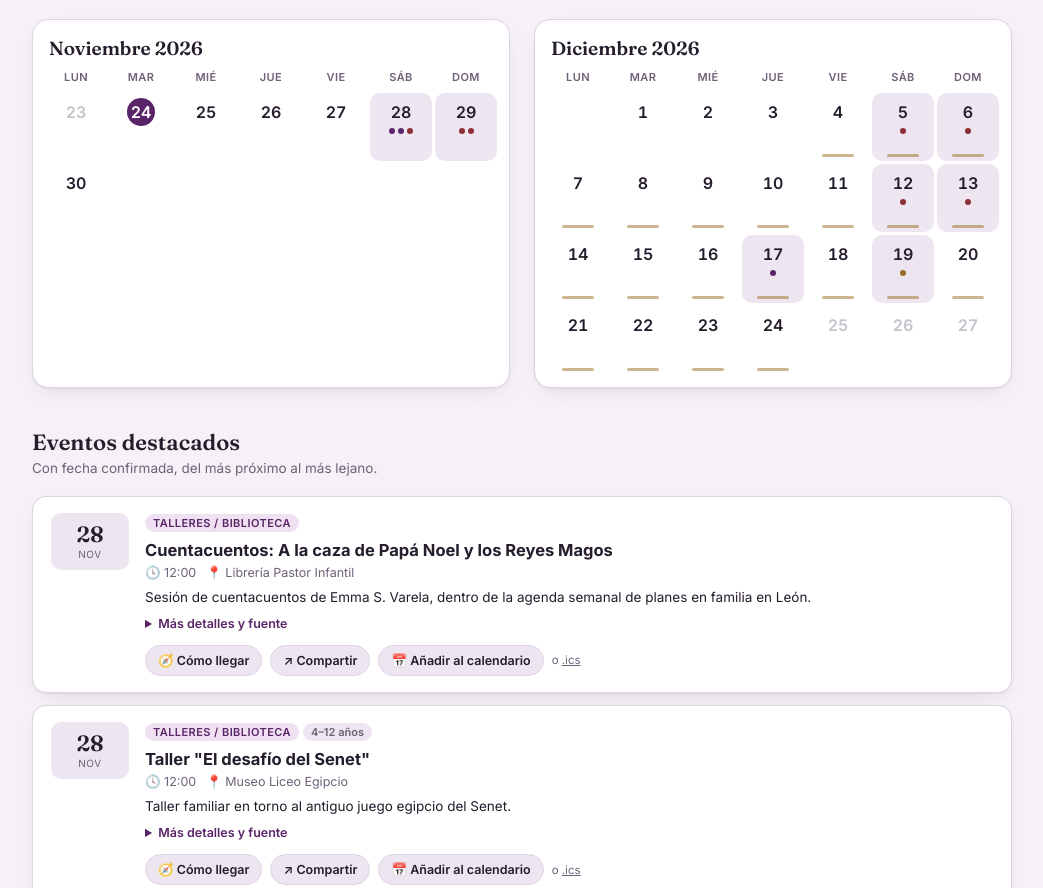
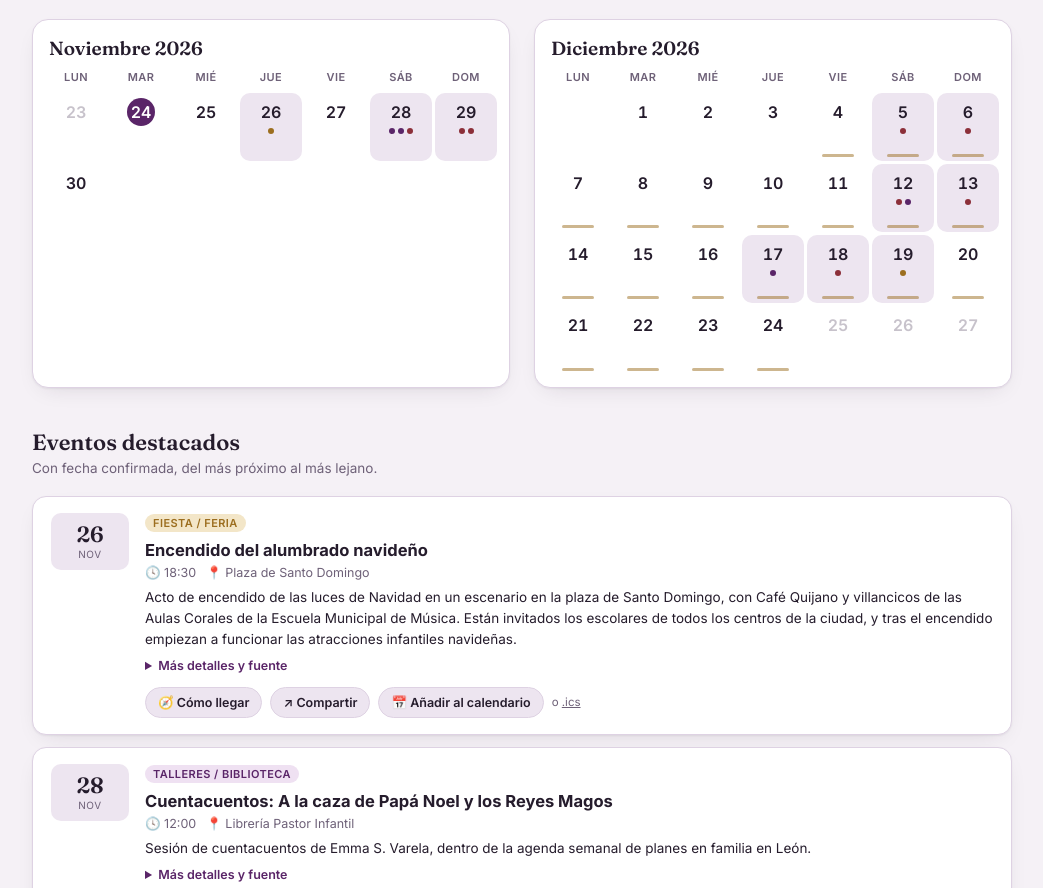
Before and after one commit to peterkas/leon-con-peques, a plain HTML site: page index.html in a window 1280 px wide. Shown: the part 583-1471 px from the top of the page, without its empty margins (118-1161 px from the left). Drawn offline with Linux system fonts and the light colour scheme.

Commit message:
Actualización semanal 2026-11-24
Nuevos:
- Encendido del alumbrado navideño (jue 26 nov, 18:30, pl. Santo Domingo)
- "Cuentos que no caducan", Biblioteca Pública (sáb 12 dic, 12:00, 5+, gratis)
- "Papá Noel y la magia de la Navidad", Matallana de Torío (18 dic)

Cambios:
- Teatro San Francisco (El bosque en llamas, La semilla, Soy un oso):
  reverificados en fichas oficiales; enlace de venta de entradas.
- Cabalgaza reconfirmada para el sáb 19 dic (menudoesleon, 15 nov).
- Parque de la Plaza de Toros: fechas reconfirmadas.
- Programación habitual: agenda de la Biblioteca (vía Turismo CyL),
  talleres Abacus Innova, estado del MUSAC.

Co-Authored-By: Claude Opus 5.5 <noreply@anthropic.com>

```diff
--- a/data.js
+++ b/data.js
@@ -17,9 +17,18 @@
 //   tickets   (opcional) URL de compra de entradas
 //   summary, detail, source (dominios separados por " · ", se muestran como enlaces)
 //
-// Tras editar este fichero: ./tools/build-ics.sh  (y subir ics/ en el mismo commit)
+// Tras editar este fichero: ./tools/test.sh  (ics/ no se sube: lo genera GitHub al publicar)
 
 const events = [
+  {
+    id:'encendido', title:'Encendido del alumbrado navideño', cat:'fiesta',
+    start:'2026-11-26', end:'2026-11-26',
+    place:'Plaza de Santo Domingo',
+    sessions:[{date:'2026-11-26', time:'18:30'}],
+    summary:'Acto de encendido de las luces de Navidad en un escenario en la plaza de Santo Domingo, con Café Quijano y villancicos de las Aulas Corales de la Escuela Municipal de Música. Están invitados los escolares de todos los centros de la ciudad, y tras el encendido empiezan a funcionar las atracciones infantiles navideñas.',
+    detail:'Nuevo esta semana (artículo de menudoesleon.com del 18 de noviembre). La fuente no indica edad ni si es gratuito.',
+    source:'menudoesleon.com'
+  },
   {
     id:'cuentoreyes', title:'Cuentacuentos: A la caza de Papá Noel y los Reyes Magos', cat:'taller',
     start:'2026-11-28', end:'2026-11-28',
@@ -45,8 +54,9 @@ const events = [
     place:'Teatro San Francisco',
     sessions:[{date:'2026-11-28', time:'18:00'}, {date:'2026-11-29', time:'12:00'}],
     age:{min:5}, price:'7 €', duration:50,
+    tickets:'https://www.ctickets.es/eventos/entradas-teatro-san-francisco',
     summary:'Teatro infantil de la compañía asturiana ElektraFiktion: un incendio arrasa un bosque donde conviven el erizo Espín y la zorra Pícara, y el público infantil debe guiar a los animales a un lugar seguro.',
-    detail:'Apto a partir de 5 años, duración 50 min, entrada 7 €. Reverificado esta semana directamente en teatrosanfrancisco.es (acceso recuperado tras varias semanas de fallos). Sin cambios.',
+    detail:'Apto a partir de 5 años, duración 50 min, entrada 7 €. Reverificado esta semana en la ficha oficial de cada función (sáb 28, 18:00 · dom 29, 12:00). Sin cambios. Entradas en la página de venta del teatro en ctickets.es.',
     source:'teatrosanfrancisco.es · ctickets.es'
   },
   {
@@ -74,7 +84,7 @@ const events = [
     place:'Plaza de Toros de León',
     age:{min:2, max:12}, price:'6 € niños · 3 € adultos',
     summary:'Castillos hinchables gigantes, toboganes, realidad virtual, piscina de bolas, zona de dibujo y cine navideño, en un espacio cubierto.',
-    detail:'Entrada infantil (2-12 años) 6 €, adultos 3 €. Horario según sesión, publicado en criaturasjurasicas.com. Sin cambios respecto a la semana pasada.',
+    detail:'Entrada infantil (2-12 años) 6 €, adultos 3 €. Horario según sesión, publicado en criaturasjurasicas.com. Fechas (5 dic – 7 ene) reconfirmadas esta semana en la portada de menudoesleon.com.',
     source:'menudoesleon.com · digitaldeleon.com'
   },
   {
@@ -83,8 +93,9 @@ const events = [
     place:'Teatro San Francisco',
     sessions:[{date:'2026-12-05', time:'17:00'}, {date:'2026-12-05', time:'18:15'}, {date:'2026-12-06', time:'11:00'}, {date:'2026-12-06', time:'12:15'}],
     age:{min:3}, price:'7 €', duration:40,
+    tickets:'https://www.ctickets.es/eventos/entradas-teatro-san-francisco',
     summary:'Espectáculo de títeres y objetos de La Canela Títeres (Jaén): una reflexión sobre sembrar y cuidar los potenciales de la infancia, con los límites como ayuda para crecer y el miedo como un obstáculo a superar.',
-    detail:'Apto a partir de 3 años, duración 40 min, entrada 7 €. Reverificado esta semana directamente en teatrosanfrancisco.es. Es el espectáculo de este calendario con la edad recomendada más ajustada a la franja de 3-5 años.',
+    detail:'Apto a partir de 3 años, duración 40 min, entrada 7 €. Reverificado esta semana en las fichas oficiales de las cuatro funciones. Es el espectáculo de este calendario con la edad recomendada más ajustada a la franja de 3-5 años.',
     source:'teatrosanfrancisco.es · ctickets.es'
   },
   {
@@ -93,9 +104,32 @@ const events = [
     place:'Teatro San Francisco',
     sessions:[{date:'2026-12-12', time:'18:00'}, {date:'2026-12-13', time:'12:00'}],
     age:{min:4}, price:'7 €', duration:50,
+    tickets:'https://www.ctickets.es/eventos/entradas-teatro-san-francisco',
     summary:'Títeres, marionetas y música de Cía. Yheppa Títeres (Asturias). Ursus, un oso, sale de su cueva en primavera y descubre que su bosque ha sido sustituido por una fábrica; sus habitantes le hacen dudar de que sea realmente un oso. Basado en el cuento "El oso que no era", de Frank Tashlin.',
-    detail:'Apto a partir de 4 años · duración 50 min · entrada 7 €. Reverificado esta semana directamente en teatrosanfrancisco.es. Sin cambios.',
+    detail:'Apto a partir de 4 años · duración 50 min · entrada 7 €. Fechas y horas reverificadas esta semana en el calendario oficial infantil-familiar de diciembre. Sin cambios.',
     source:'teatrosanfrancisco.es · ctickets.es'
+  },
+  {
+    id:'cuentosnocaducan', title:'Cuentacuentos: Cuentos que no caducan', cat:'taller',
+    start:'2026-12-12', end:'2026-12-12',
+    place:'Biblioteca Pública de León',
+    mapQuery:'Biblioteca Pública de León, Calle Santa Nonia 5, León',
+    sessions:[{date:'2026-12-12', time:'12:00'}],
+    age:{min:5}, price:'Gratis (hasta completar aforo)',
+    summary:'Mañana de cuentos con Las Mudanceras (Irene Mesonero "Polilla" y Judy Judynski, de Cuenta y Crea): cuentos populares poco conocidos, contados con humor, que acercan las tradiciones de la región.',
+    detail:'Nuevo esta semana (agenda cultural de Turismo de Castilla y León). A partir de 5 años; entrada libre hasta completar el aforo. La fuente no indica si hace falta inscripción.',
+    source:'turismocastillayleon.com'
+  },
+  {
+    id:'papanoelmatallana', title:'Papá Noel y la magia de la Navidad', cat:'teatro',
+    start:'2026-12-18', end:'2026-12-18',
+    place:'Casa de las Culturas, Matallana de Torío',
+    mapQuery:'Casa de las Culturas, Avenida Constitución 17, Matallana de Torío',
+    time:'hora por confirmar',
+    duration:50,
+    summary:'Teatro multidisciplinar de Lito Producciones: Papá Noel y los Reyes Magos se unen para descubrir por qué se han perdido las cartas de los niños. Con canciones, juegos y participación del público, sobre la amistad, la igualdad y el trabajo en equipo.',
+    detail:'Nuevo esta semana (agenda cultural de Turismo de Castilla y León). Fuera de León capital, en Matallana de Torío. La fuente no indica hora, edad ni precio.',
+    source:'turismocastillayleon.com'
   },
   {
     id:'papanoelvq', title:'A la caza de Papá Noel', cat:'taller',
@@ -111,21 +145,22 @@ const events = [
     place:'Calles de León (recorrido por anunciar)', time:'hora por confirmar',
     mapQuery:null,
     summary:'Desfile navideño con Papá Noel, carrozas, música, acróbatas, elfos, duendes y renos, dentro de una gira de la Cabalgaza por cinco ciudades de Castilla y León (Valladolid 12, Palencia 13, León 19, Salamanca 20 y Zamora 23 de diciembre).',
-    detail:'Reconfirmado esta semana por una fuente adicional (Digital de León, 16 nov). El horario y el recorrido por las calles de León todavía no se han publicado.',
-    source:'elespanol.com · digitaldeleon.com'
+    detail:'Reconfirmado esta semana en menudoesleon.com (artículo del 15 de noviembre: "sábado 19 de diciembre de 2026"). Horario y recorrido aún sin publicar; en ediciones anteriores salió a las 19:00 de Papalaguinda. Ojo: algún listado de terceros da el 20 de diciembre, pero corresponde a la edición de 2025.',
+    source:'menudoesleon.com · elespanol.com · digitaldeleon.com'
   }
 ];
 
 const recurring = [
   { title:'"Conocemos a la reina Urraca" (taller, Palacio del Conde Luna) — NUEVO esta semana', desc:'Viernes 27 (18:00) y sábado 28 de noviembre (12:00) de 2026. Recomendado de 6 a 8 años, por encima de la franja de 3-5 de este calendario. Parece continuar el ciclo histórico de talleres del Palacio del Conde Luna con una temática distinta a la de años anteriores.', source:'menudoesleon.com (consultado esta semana)' },
   { title:'Teatro San Francisco — ciclo infantil-familiar de enero de 2027 (fuera de ventana, para referencia)', desc:'Papá Zorro (9-10 ene, 4-9 años), Dale (16-17 ene, desde 5 años), Casa (23-24 ene, desde 4 años) y La niña de las trenzas al revés (30-31 ene, desde 4 años). Todas sáb 18:00 / dom 12:00, 7 €. Se incorporarán a la lista principal cuando la ventana móvil las alcance.', source:'teatrosanfrancisco.es (calendario oficial, consultado esta semana)' },
-  { title:'MUSAC — visita familiar (Pistoletto / exposiciones temporales)', desc:'Domingo 6 de diciembre de 2026, 12:00 (la visita del 22 de noviembre ya se ha celebrado). Pensada para niños de 5 a 12 años, por encima de la franja de 3-5 de este calendario. No se ha podido consultar esta semana si existe algún programa "Pequeamigos" o "Diverviaje para Pequeamigos" (error del servidor de musac.es).', source:'musac.es · menudoesleon.com (semanas anteriores)' },
+  { title:'MUSAC — visita familiar (Pistoletto / exposiciones temporales)', desc:'Domingo 6 de diciembre de 2026, 12:00 (la visita del 22 de noviembre ya se ha celebrado). Pensada para niños de 5 a 12 años. Esta semana musac.es carga, pero su página no muestra el programa infantil de diciembre; los programas mensuales en PDF de 2026 (Turismo CyL) mantienen el formato de visitas y talleres gratuitos para 5-12 años con inscripción.', source:'musac.es · turismocastillayleon.com (consultados esta semana)' },
   { title:'Rompamos barreras (taller, Biblioteca Pública de León)', desc:'Miércoles 25 de noviembre y 2 de diciembre de 2026, 19:00, con Mar Bonaque. Edad confirmada: a partir de 6 años, por lo que queda fuera de la franja de 3-5 años de este calendario.', source:'bibliotecas.jcyl.es (consultado en semanas anteriores)' },
   { title:'Villaquilambre — ciclo "Otoño Cultural"', desc:'Confirmado esta semana directamente en la fuente que no hay más funciones de teatro/música en diciembre aparte de "Menuda momia" (29 nov) y "A la caza de Papá Noel" (17 dic), ambas ya en la lista principal.', source:'menudoesleon.com (consultado esta semana)' },
   { title:'"Teatro para compartir en familia" — Casa de Cultura de Armunia', desc:'Ciclo gratuito municipal de teatro/títeres para toda la familia, sábados 18:00. No se ha reverificado esta semana; sin convocatoria de 2026 encontrada hasta ahora.', source:'búsquedas de prensa local (sin convocatoria 2026 confirmada)' },
   { title:'Biblioescena 2026 (Junta de Castilla y León)', desc:'Ciclo regional de teatro infantil/familiar en bibliotecas públicas, con sesiones de 3+, 4+ y 5+ años en otoño de 2026. En búsquedas anteriores todas las sesiones localizadas eran en la Biblioteca Pública de Salamanca, ninguna en León capital. Esta semana se ha localizado un programa similar de cuentos para bebés, pero en Valladolid, no en León.', source:'turismocastillayleon.com' },
-  { title:'Biblioteca Pública de León — agenda de diciembre', desc:'No se ha podido consultar esta semana la página de agenda de bibliotecas.jcyl.es (error de acceso). Se reintentará la próxima semana para localizar cuentacuentos y talleres de diciembre específicos para 3-5 años.', source:'bibliotecas.jcyl.es' },
-  { title:'Agenda de fin de semana (menudoesleon.com, ahoraleon.com)', desc:'El post semanal de menudoesleon.com sigue al día (publicado 18 nov, revisado 23 nov, cubre el 27-29 de noviembre); los dos eventos nuevos de esta semana salen de ahí. ahoraleon.com no ha aportado información adicional relevante esta semana.', source:'menudoesleon.com' }
+  { title:'Biblioteca Pública de León — agenda de diciembre', desc:'La antigua página de agenda de bibliotecas.jcyl.es da error 404, pero la agenda de diciembre aparece en la de Turismo de Castilla y León: "Cuentos que no caducan" (sáb 12 dic, 5+) ya está en la lista principal. "Cuentos que me encuentro", de Pablo Parra (lun 14 dic, 18:30, entrada libre), es a partir de 6 años, por encima de la franja de 3-5.', source:'turismocastillayleon.com (consultado esta semana)' },
+  { title:'Talleres de Navidad de Abacus Innova (ciencia, construcción y creatividad)', desc:'Desde el 23 de diciembre, para niños de 4 a 12 años. La fuente no indica lugar, horario ni precio.', source:'menudoesleon.com (consultado esta semana)' },
+  { title:'Agenda de fin de semana (menudoesleon.com, ahoraleon.com)', desc:'El post semanal de menudoesleon.com sigue al día (publicado 18 nov, revisado 23 nov, cubre el 27-29 de noviembre). Su portada anuncia además el encendido del alumbrado (26 nov, ya en la lista), las atracciones infantiles navideñas (desde el 26 nov, sin detalles) y un musical de Cantajuegos en Bembibre (19 dic), que queda fuera del área de León. ahoraleon.com no ha aportado información adicional relevante esta semana.', source:'menudoesleon.com' }
 ];
 
 // ── Al actualizar cada semana, basta con cambiar estas tres fechas (y los datos de arriba) ──
--- a/index.html
+++ b/index.html
@@ -526,7 +526,7 @@
   </section>
 
   <footer>
-    Fuentes citadas junto a cada evento. Esta semana el Mercado Navideño de León entra en la lista principal: tras una semana de incertidumbre sobre el operador, tres fuentes de prensa independientes confirmaron su traslado a la Plaza Mayor, con apertura prevista el 4 de diciembre. Se han reverificado directamente en origen seis espectáculos de Teatro San Francisco y del ciclo "Otoño Cultural" de Villaquilambre, y se han añadido un cuentacuentos y un taller nuevos encontrados en la agenda semanal de menudoesleon.com.
+    Fuentes citadas en "Más detalles y fuente" de cada evento. Esta semana el Mercado Navideño de León entra en la lista principal: tras la incertidumbre sobre el operador, tres fuentes de prensa independientes confirmaron su traslado a la Plaza Mayor, con apertura prevista el 4 de diciembre. Novedades: el encendido del alumbrado navideño (jueves 26 de noviembre, 18:30, plaza de Santo Domingo), un cuentacuentos a partir de 5 años en la Biblioteca Pública (sábado 12 de diciembre) y un espectáculo de Papá Noel en Matallana de Torío (18 de diciembre), además del cuentacuentos de la Librería Pastor y el taller del Senet (28 de noviembre). Las funciones del Teatro San Francisco se han reverificado en sus fichas oficiales y ya enlazan a la venta de entradas, y la Cabalgaza se ha reconfirmado para el sábado 19 de diciembre (horario aún sin publicar). La agenda de la Biblioteca Pública se ha localizado por otra vía; el MUSAC sigue sin publicar su programa infantil de diciembre.
     <br><span id="footerUpdated"></span>
   </footer>
 </div>
```
